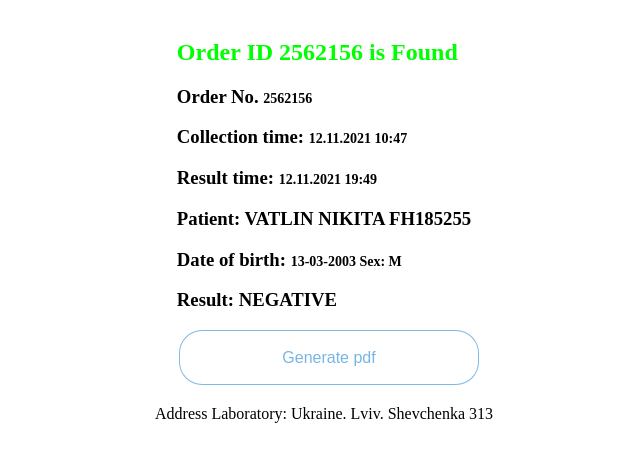
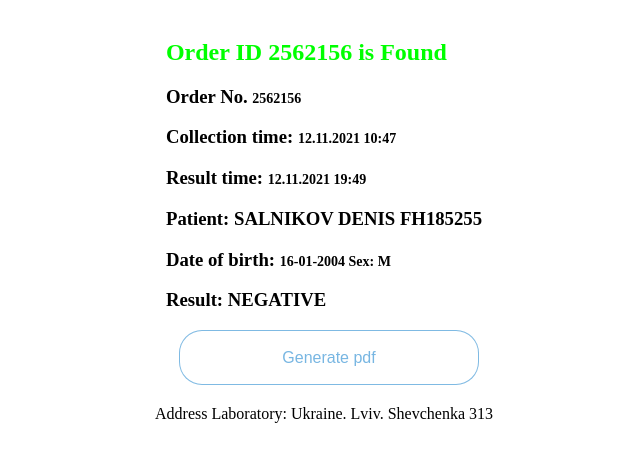
Before and after one commit to Diwonusojo7/esculab, a plain HTML site: page index.html in a window 1280 px wide. Shown: the part 228-690 px from the top of the page, without its empty margins (316-956 px from the left). Drawn offline with Linux system fonts and the light colour scheme; a web font is replaced by a local one.

Commit message:
Update index.html

```diff
--- a/index.html
+++ b/index.html
@@ -374,8 +374,8 @@
             <h3 class="foundText">Order No. <span>2562156 </span></h3>
             <h3 class="foundText">Collection time: <span>  12.11.2021 10:47 </span></h3>
             <h3 class="foundText">Result time: <span>12.11.2021 19:49</span></h3>
-            <h3>Patient: VATLIN NIKITA FH185255</h3>
-            <h3 class="foundText">Date of birth: <span>13-03-2003 Sex: M</span></h3>
+            <h3>Patient: SALNIKOV DENIS FH185255</h3>
+            <h3 class="foundText">Date of birth: <span>16-01-2004 Sex: M</span></h3>
             <h3 class="foundText">Result:  NEGATIVE</h3>
         </div>
 
```
